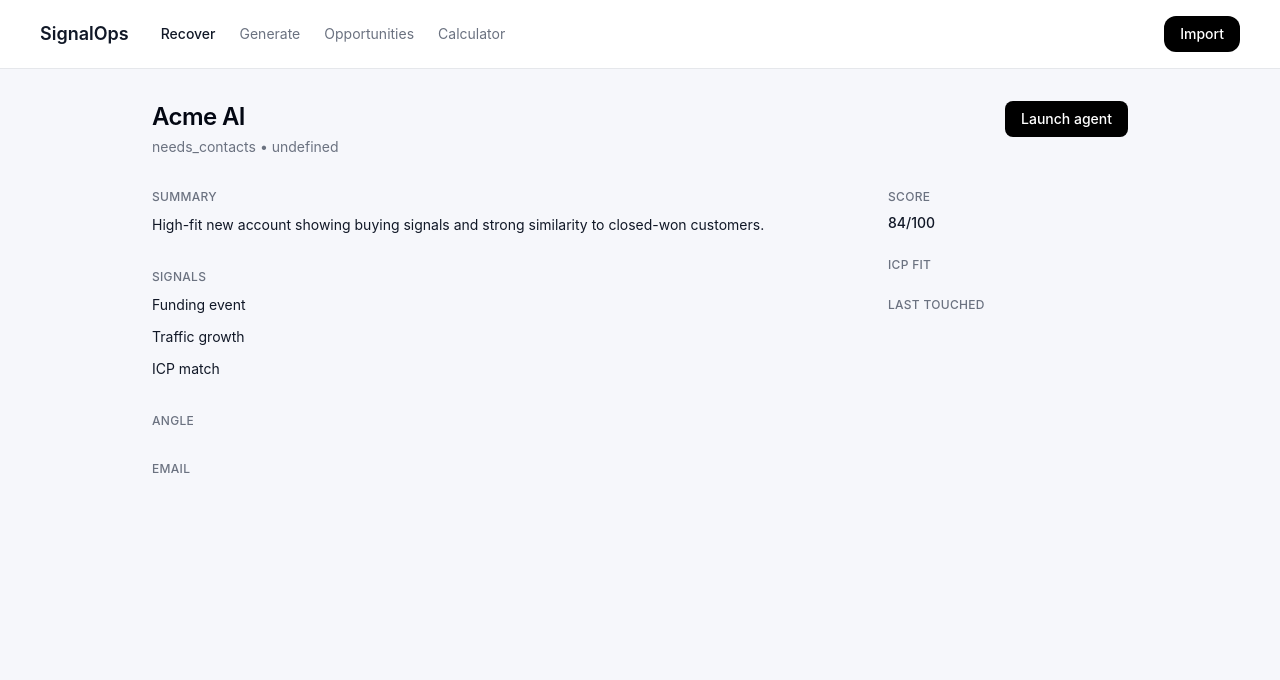
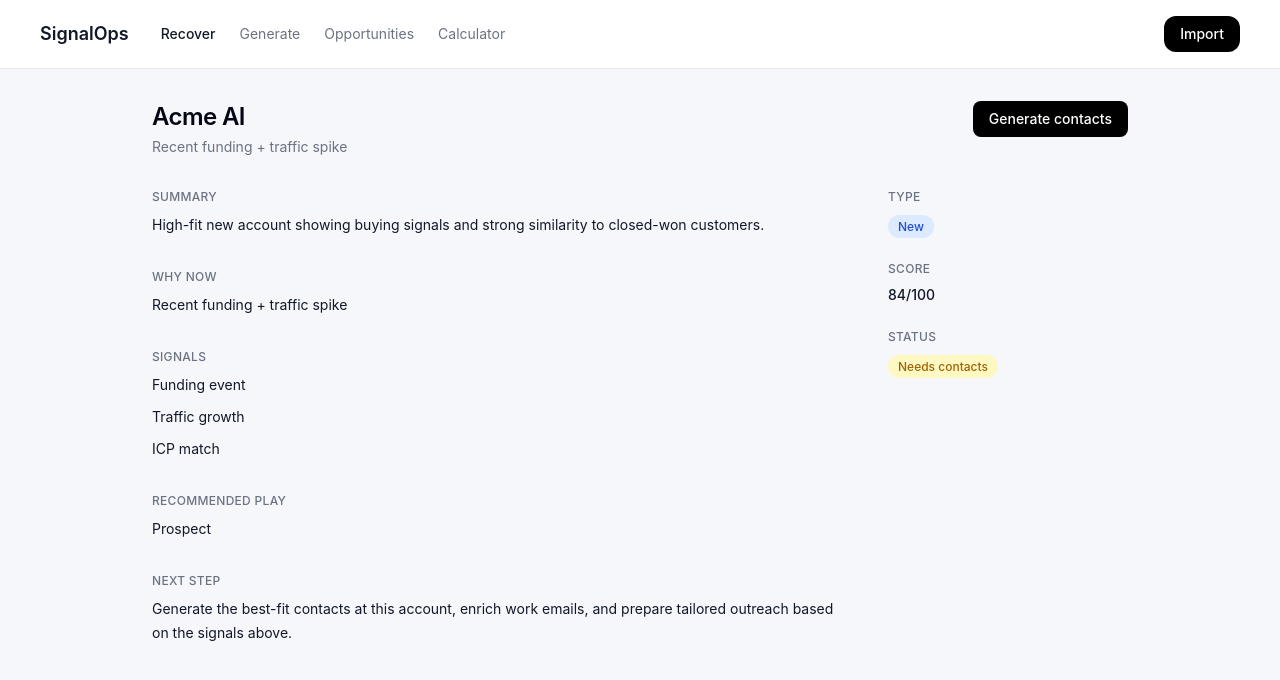
Before and after one commit to powerstephen/SignalOps, a Next.js app: page /account/acme-ai in a window 1280 px wide. Shown: the top 680 px of the page. Built offline with nearby package versions, Linux system fonts and the light colour scheme.

Commit message:
Update page.tsx

```diff
--- a/app/account/[id]/page.tsx
+++ b/app/account/[id]/page.tsx
@@ -26,6 +26,29 @@ function Section({
   )
 }
 
+function Badge({
+  label,
+  variant,
+}: {
+  label: string
+  variant: "default" | "green" | "blue" | "yellow"
+}) {
+  const styles = {
+    default: "bg-gray-100 text-gray-700",
+    green: "bg-green-100 text-green-700",
+    blue: "bg-blue-100 text-blue-700",
+    yellow: "bg-yellow-100 text-yellow-700",
+  }
+
+  return (
+    <span
+      className={`rounded-full px-2.5 py-1 text-xs font-medium ${styles[variant]}`}
+    >
+      {label}
+    </span>
+  )
+}
+
 export default function AccountPage({ params }: AccountPageProps) {
   const account = accounts.find((item) => item.id === params.id)
 
@@ -36,10 +59,10 @@ export default function AccountPage({ params }: AccountPageProps) {
   return (
     <PageContainer
       title={account.name}
-      subtitle={`${account.status} • ${account.lastTouched}`}
+      subtitle={account.whyNow}
       action={
         <button className="rounded-lg bg-black px-4 py-2 text-sm font-medium text-white transition hover:opacity-90">
-          Launch agent
+          Generate contacts
         </button>
       }
     >
@@ -47,6 +70,10 @@ export default function AccountPage({ params }: AccountPageProps) {
         <div className="space-y-8">
           <Section label="Summary">
             <p>{account.summary}</p>
+          </Section>
+
+          <Section label="Why now">
+            <p>{account.whyNow}</p>
           </Section>
 
           <Section label="Signals">
@@ -57,16 +84,31 @@ export default function AccountPage({ params }: AccountPageProps) {
             </ul>
           </Section>
 
-          <Section label="Angle">
-            <p>{account.angle}</p>
+          <Section label="Recommended play">
+            <p>{account.recommendedPlay}</p>
           </Section>
 
-          <Section label="Email">
-            <p>{account.email}</p>
+          <Section label="Next step">
+            <p>
+              Generate the best-fit contacts at this account, enrich work emails,
+              and prepare tailored outreach based on the signals above.
+            </p>
           </Section>
         </div>
 
         <aside className="space-y-6">
+          <div>
+            <p className="text-xs font-medium uppercase tracking-wide text-gray-500">
+              Type
+            </p>
+            <div className="mt-2">
+              <Badge
+                label={account.type === "existing" ? "Existing" : "New"}
+                variant={account.type === "existing" ? "default" : "blue"}
+              />
+            </div>
+          </div>
+
           <div>
             <p className="text-xs font-medium uppercase tracking-wide text-gray-500">
               Score
@@ -78,17 +120,29 @@ export default function AccountPage({ params }: AccountPageProps) {
 
           <div>
             <p className="text-xs font-medium uppercase tracking-wide text-gray-500">
-              ICP fit
+              Status
             </p>
-            <p className="mt-2 text-sm text-gray-900">{account.icpFit}</p>
+            <div className="mt-2">
+              {account.status === "ready" && (
+                <Badge label="Ready" variant="green" />
+              )}
+              {account.status === "needs_contacts" && (
+                <Badge label="Needs contacts" variant="yellow" />
+              )}
+              {account.status === "review" && (
+                <Badge label="Review" variant="default" />
+              )}
+            </div>
           </div>
 
+          {account.lastTouched ? (
             <div>
               <p className="text-xs font-medium uppercase tracking-wide text-gray-500">
                 Last touched
               </p>
               <p className="mt-2 text-sm text-gray-900">{account.lastTouched}</p>
             </div>
+          ) : null}
         </aside>
       </div>
     </PageContainer>
```
Lines whose indentation alone changed are shown as unchanged.
